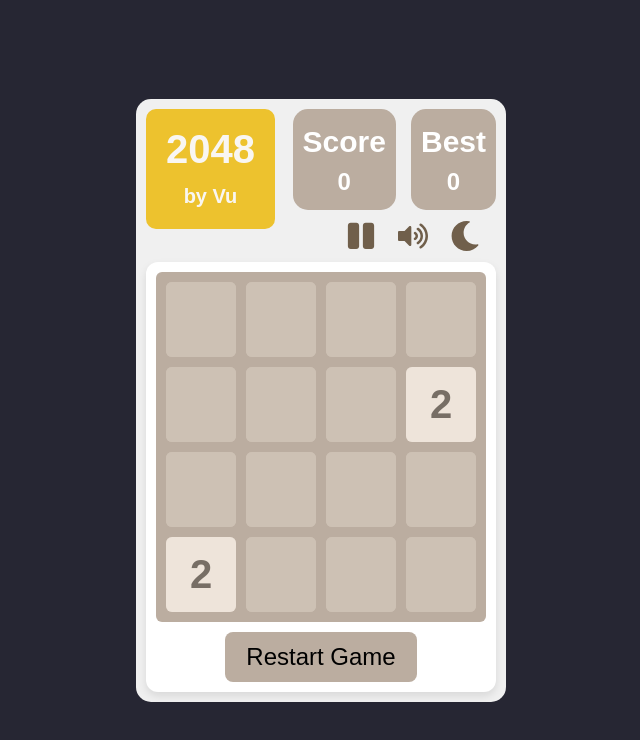
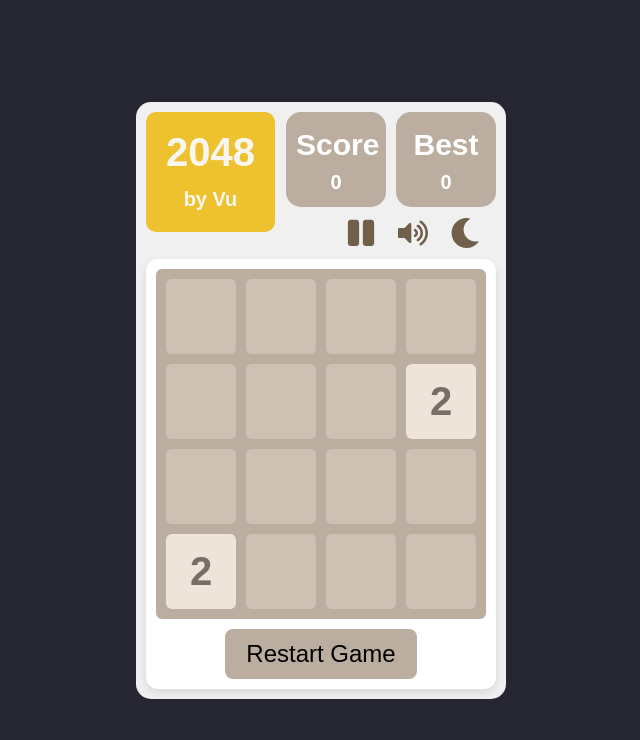
Before and after one commit to vunguyen95/qlik2048, a React (Vite) app: page / in a window 1280 px wide. Shown: the top 740 px of the page, without its empty margins (319-959 px from the left). Built offline with nearby package versions, Linux system fonts and the light colour scheme.

Commit message:
fix box size

```diff
--- /dev/null
+++ b/src/constants/game.js
@@ -0,0 +1,2 @@
+export const TILE_SIZE = 95;
+export const GAP_SIZE = 10;
--- a/src/style/global.css
+++ b/src/style/global.css
@@ -96,13 +96,14 @@ h1 {
 
 .score-box {
   display: flex;
-  gap: 15px;
+  gap: 10px;
 }
 .score-container {
   background-color: #bbada0;
   padding: 10px 10px;
   border-radius: 15px;
   text-align: center;
+  width: 100px;
 }
 
 .score-title {
@@ -114,7 +115,7 @@ h1 {
   color: #756d6d;
 }
 .score-value {
-  font-size: 24px;
+  font-size: 20px;
   color: #fff;
   font-weight: bold;
 }
```
